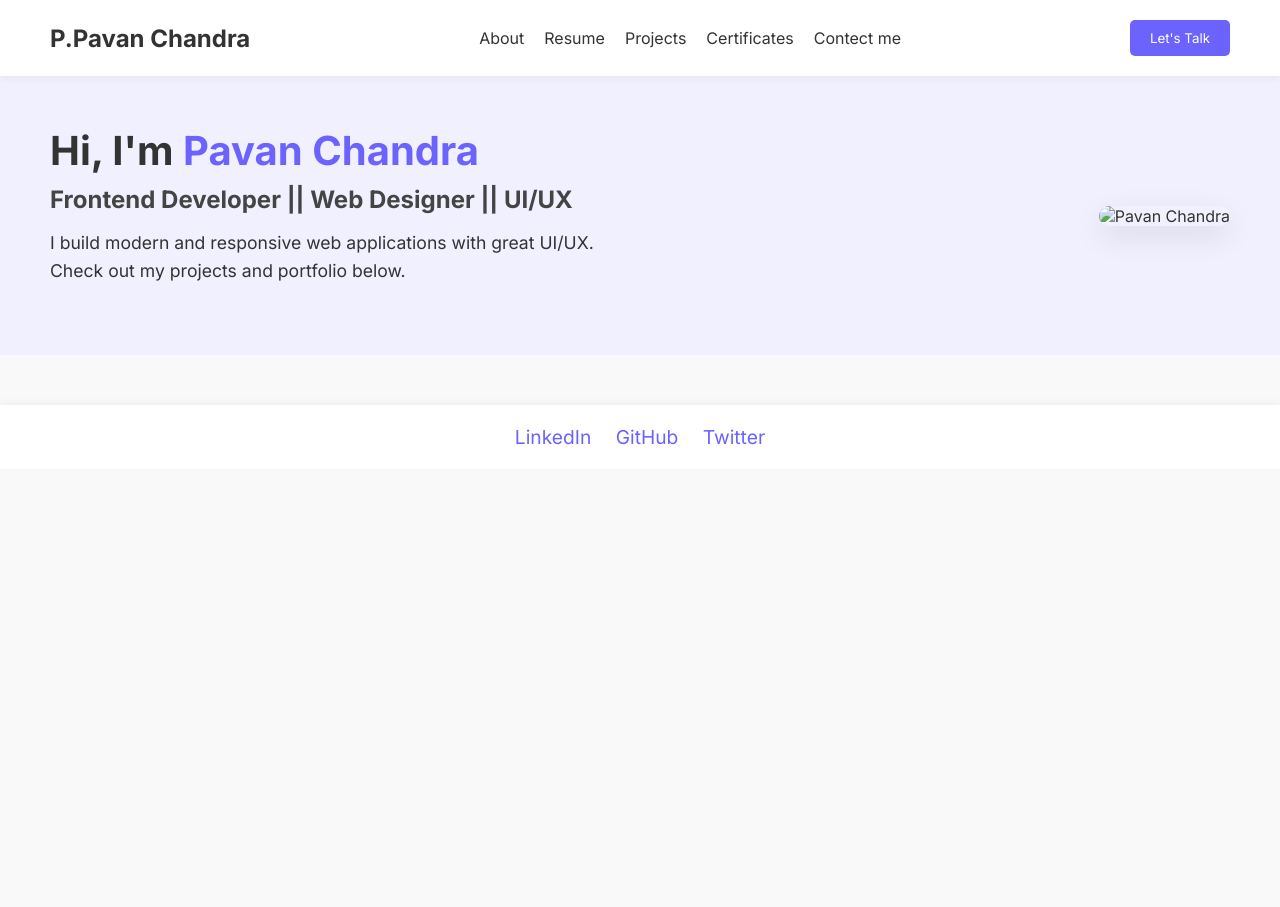
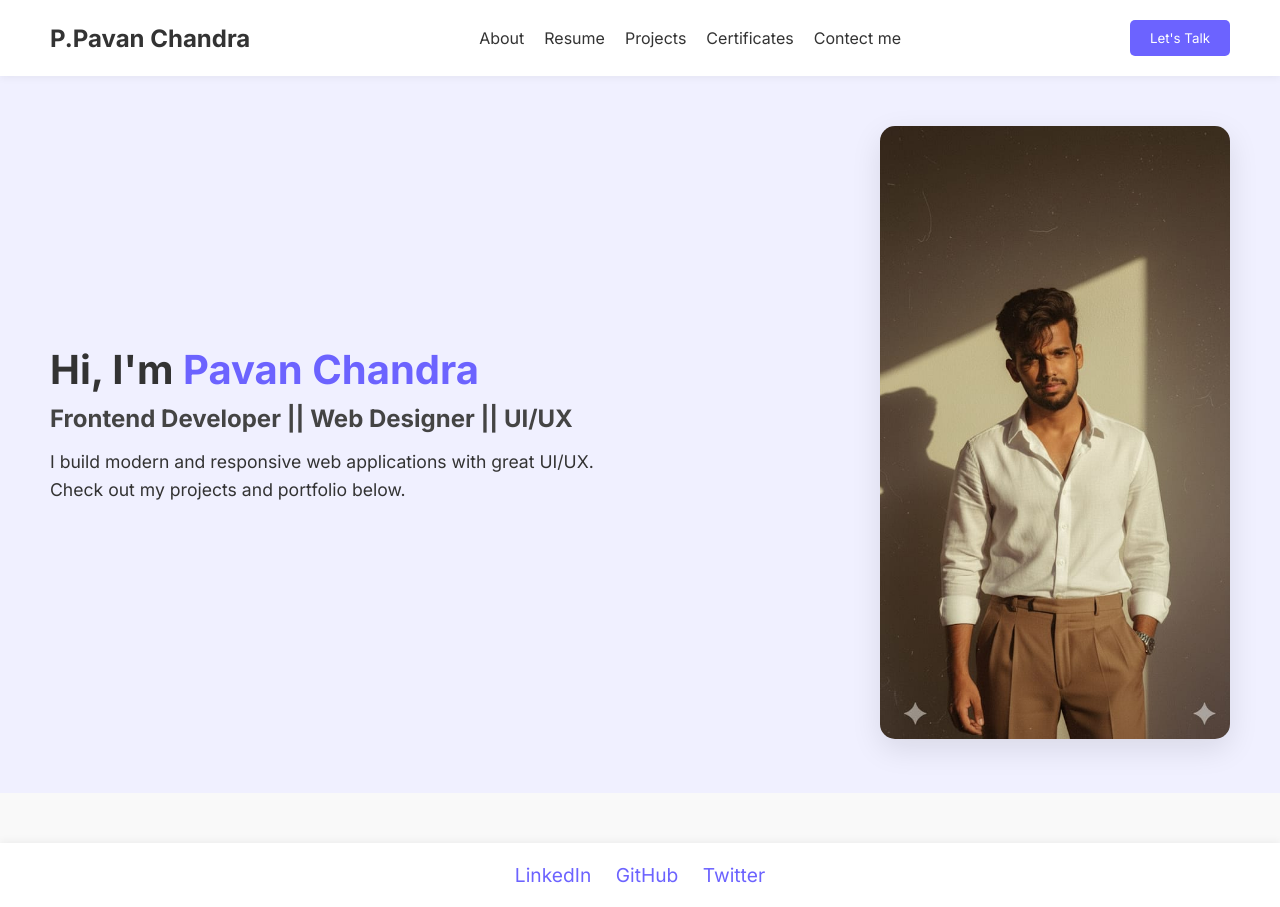
Before and after one commit to pavancreativechannel-dev/pavanchandra-portfolio, a plain HTML site: page index.html in a window 1280 px wide. Before the commit the page ends 800 px from the top, so only its background shows below. Drawn offline with Linux system fonts and the light colour scheme.

Commit message:
index.html

```diff
--- a/index.html
+++ b/index.html
@@ -192,7 +192,7 @@
             <p>I build modern and responsive web applications with great UI/UX. Check out my projects and portfolio below.</p>
         </div>
         <div class="image">
-            <img src="pavan.png.jpg" alt="Pavan Chandra">
+            <img src="pavan.jpg" alt="Pavan Chandra">
         </div>
     </section>
 
```
